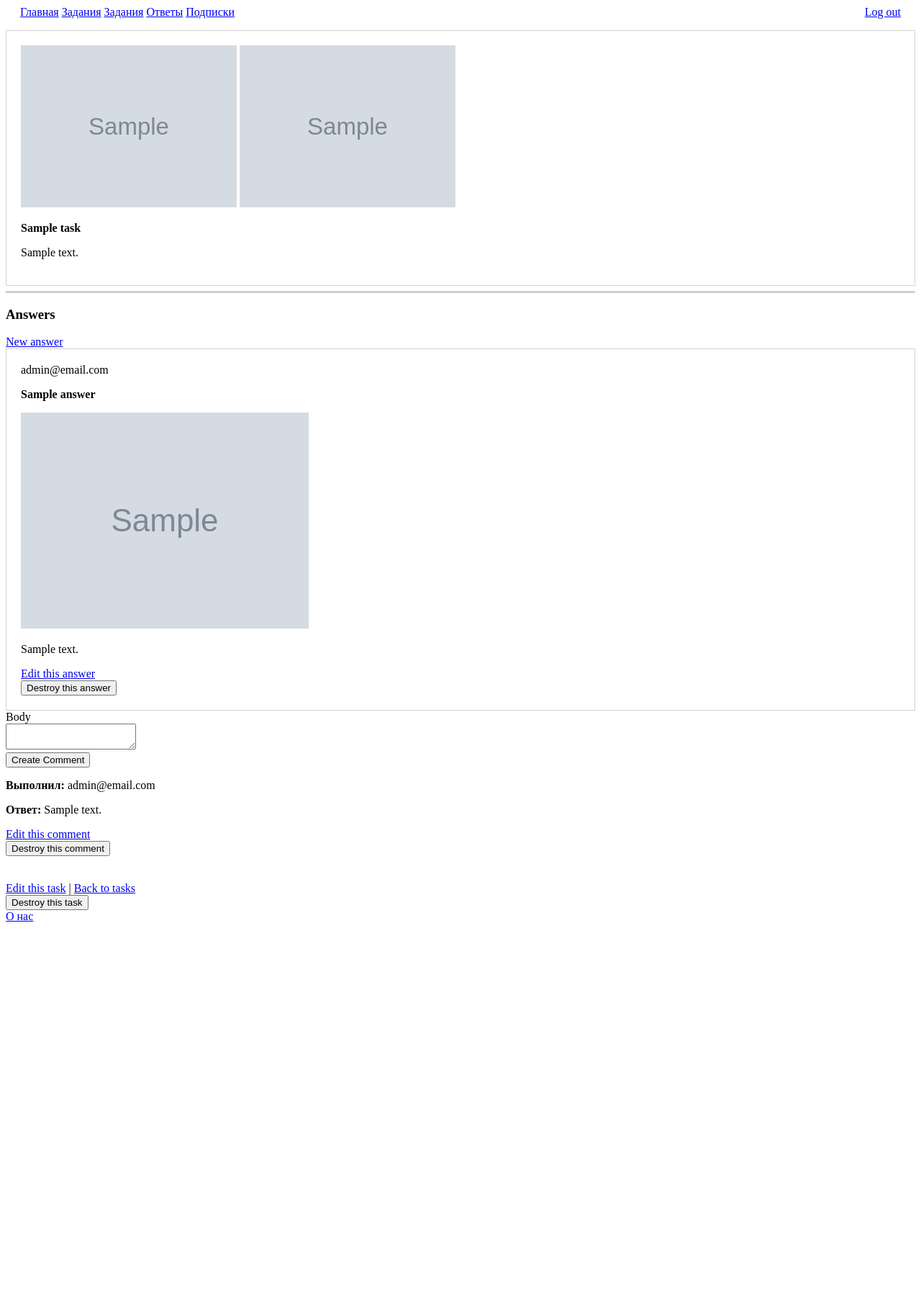
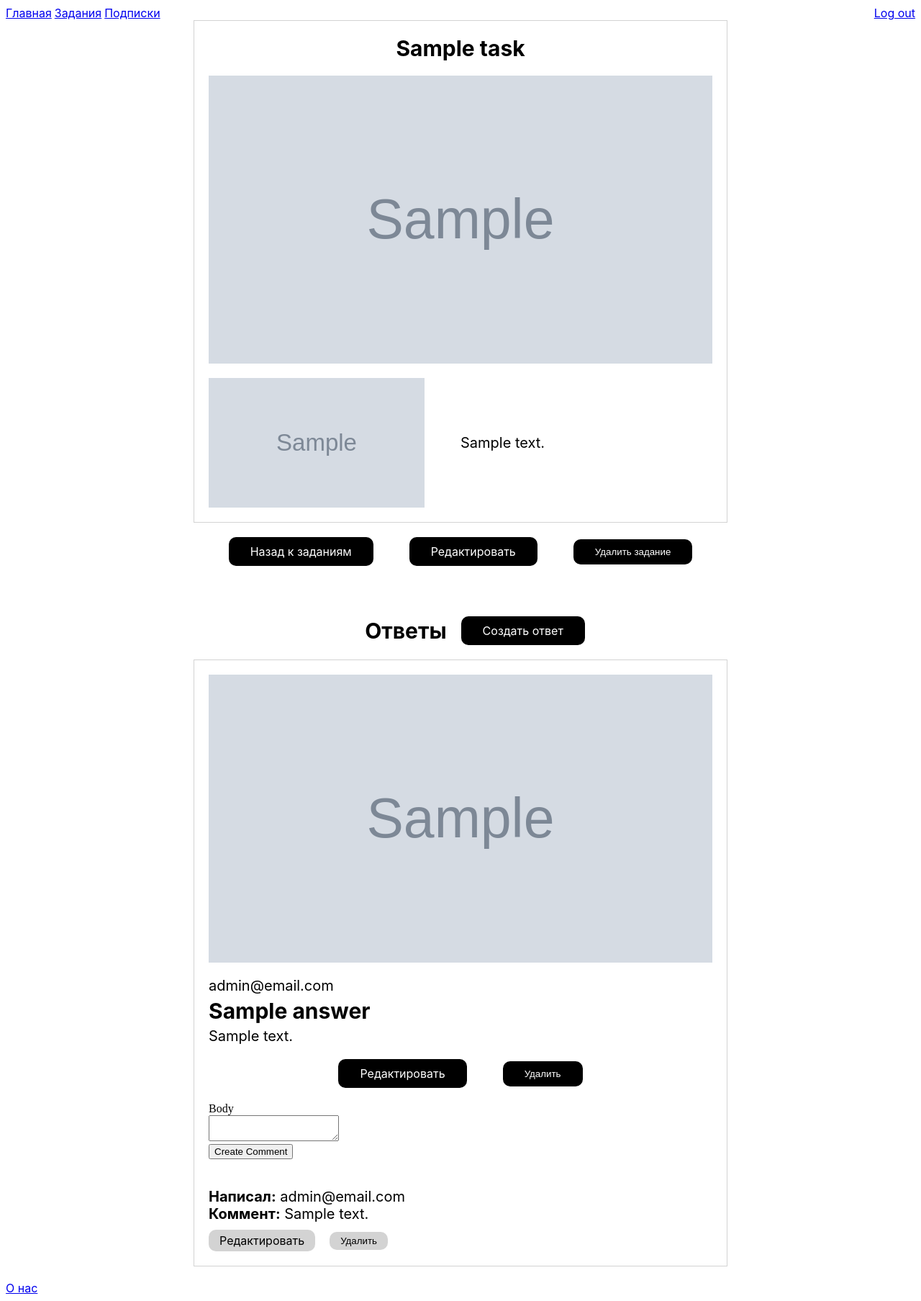
Before and after one commit to HSEADC/B21DZ09-L3-Project-04, a Rails app: page /admin/tasks/1 in a window 1280 px wide. Shown: the whole page at 72% size. Before the commit the page ends 1290 px from the top, so only its background shows below. Run offline with Rails 7, Linux system fonts and the light colour scheme; a user stored in the database is signed in; tables that the repository leaves empty hold one stand-in row (values such as "Sample post"); parts of the project's set-up code (start-up, migrations or seed data) failed here and were passed over; some libraries are stand-ins or nearby versions; some web fonts are replaced.

Commit message:
Layout styles

```diff
--- a/app/assets/stylesheets/basic.css
+++ b/app/assets/stylesheets/basic.css
@@ -1,5 +1,78 @@
 nav {
   display: flex;
   justify-content: space-between;
-  padding: 0 20px;
+  align-items: center;
+  padding: 0 20;
+  max-width: 1440px;
 }
+
+p,
+h3,
+a {
+  font-family: "SF Pro Display";
+}
+
+h1,
+h2 {
+  font-family: "Helsa Display";
+  font-weight: 400;
+}
+
+p {
+  font-size: 20px;
+  margin: 0;
+}
+
+h3 {
+  font-size: 30px;
+  margin: 0;
+}
+
+.container {
+  display: flex;
+  flex-direction: column;
+  align-items: center;
+  justify-content: center;
+}
+
+.title {
+  display: flex;
+  flex-direction: column;
+  align-items: center;
+  justify-content: center;
+  gap: 10px;
+  margin-bottom: 30px;
+}
+
+.title h1 {
+  font-size: 50px;
+  margin: 0;
+}
+
+.button {
+  padding: 10px 30px;
+  border: none;
+  border-radius: 10px;
+  text-decoration: none;
+  color: white;
+  background: black;
+  cursor: pointer;
+}
+
+.button:hover {
+  background: #343434;
+}
+
+.smallButton {
+  padding: 5px 15px;
+  border: none;
+  border-radius: 10px;
+  text-decoration: none;
+  color: black;
+  background: lightgrey;
+  cursor: pointer;
+}
+
+.smallButton:hover {
+  background: #ababab;
+}
--- /dev/null
+++ b/app/assets/stylesheets/fonts.css
@@ -0,0 +1,9 @@
+@font-face {
+  font-family: "Helsa Display";
+  src: url("/assets/HelsaDisplay-Regular.otf") format("opentype");
+}
+
+@font-face {
+  font-family: "SF Pro Display";
+  src: url("/assets/SF-Pro-Display-Regular.otf") format("opentype");
+}
--- a/app/assets/stylesheets/tasks.css
+++ b/app/assets/stylesheets/tasks.css
@@ -1,8 +1,86 @@
+#tasks,
+.editContainre,
+.answerContainer {
+  max-width: 1000px;
+}
+
 .taskCard,
 .answerCard {
-  display: block;
+  display: flex;
+  flex-direction: column;
+  align-items: center;
+  gap: 20px;
   padding: 20px;
+  margin-bottom: 20px;
   border: 1px solid lightgrey;
   text-decoration: none;
   color: black;
 }
+
+.ref-container {
+  width: 700px;
+  display: flex;
+  flex-direction: row;
+  justify-content: space-between;
+  align-items: center;
+}
+
+.ref-container p {
+  width: 50%;
+}
+
+.firstImg,
+.answerImg {
+  width: 700px;
+  height: 400px;
+}
+
+.refImg {
+  width: 300px;
+  height: 180px;
+}
+
+.answerCreate {
+  width: 100%;
+  display: flex;
+  flex-direction: row;
+  align-items: center;
+  justify-content: center;
+  gap: 20px;
+  margin-top: 50px;
+  padding: 20px;
+}
+
+.answerBody {
+  width: 700px;
+  display: flex;
+  flex-direction: column;
+  gap: 5px;
+}
+
+.editButtons {
+  display: flex;
+  flex-direction: row;
+  gap: 50px;
+  align-items: center;
+  justify-content: center;
+}
+
+.commentsContainer {
+  width: 700px;
+  display: flex;
+  flex-direction: column;
+  gap: 40px;
+}
+
+.commentBody {
+  max-width: 500px;
+}
+
+.smallButtonsContainer {
+  display: flex;
+  flex-direction: row;
+  align-items: center;
+  gap: 20px;
+  margin-top: 10px;
+}
--- a/app/controllers/admin/comments_controller.rb
+++ b/app/controllers/admin/comments_controller.rb
@@ -15,6 +15,7 @@ class Admin::CommentsController < ApplicationController
   # GET /comments/new
   def new
     # @answer = Answer.find(params[:answer_id])
+    @task = Task.find(params[:task_id])
     @comment = Comment.new
   end
 
--- a/app/views/admin/answers/_answer.html.erb
+++ b/app/views/admin/answers/_answer.html.erb
@@ -1,27 +1,28 @@
 <div id="<%= dom_id answer %>">
   <div class="answerCard">
-    <%= answer.user.email %>
-    <%#= image_tag answer.avatar.url, width: 50 %>
+    <%= image_tag answer.answer_image.url,  class: "answerImg" if answer.answer_image.url %>
 
-    <p>
-     <strong><%= answer.name %></strong>
-    </p>
+    <div class="answerBody">
+      <p>  <%= answer.user.email %> </p>
+      <h3>
+      <%= answer.name %>
+      </h3>
 
-    <%= image_tag answer.answer_image.url, width: 400 if answer.answer_image.url %>
-
-    <p>
-      <%= answer.description %>
-    </p>
+      <p>
+        <%= answer.description %>
+      </p>
+    </div>
 
     <% if can? :manage, answer %>
-      <div>
-        <%= link_to "Edit this answer", edit_admin_answer_path(answer) %>
-        <%= button_to "Destroy this answer", [:admin, answer], method: :delete %>
+      <div class="editButtons">
+        <%= link_to "Редактировать", edit_admin_answer_path(answer), class:"button" %>
+        <%= button_to "Удалить", [:admin, answer], method: :delete, class:"button" %>
       </div>
     <% end %>
 
+    <div class="commentsContainer">
+      <%= render 'admin/comments/form', task: @task, answer: answer, comment: Comment.new %>
+      <%= render answer.comments, answer: answer, task: @task %>
+    </div>
   </div>
 </div>
-
-<%= render 'admin/comments/form', task: @task, answer: answer, comment: Comment.new %>
-<%= render answer.comments, answer: answer, task: @task %>
--- a/app/views/admin/comments/_comment.html.erb
+++ b/app/views/admin/comments/_comment.html.erb
@@ -1,18 +1,20 @@
 <div id="<%= dom_id comment %>">
+	<div class="commentBody">
 		<p>
-	<b>Выполнил:</b>
+			<b>Написал:</b>
 			<%= comment.user.email %>
-	<%#= comment.user.email %>
 		</p>
 
 		<p>
-	<b>Ответ:</b>
+			<b>Коммент:</b>
 			<%= comment.body %>
 		</p>
 
-
+		<div class="smallButtonsContainer">
 		<% if can? :manage, comment %>
-	 <%= link_to "Edit this comment", edit_admin_task_answer_comment_path(task, answer, comment) %>
-	 <%= button_to "Destroy this comment", [:admin, task, answer, comment], method: :delete %>
+			 <%= link_to "Редактировать", edit_admin_task_answer_comment_path(task, answer, comment), class: "smallButton" %>
+			 <%= button_to "Удалить", [:admin, task, answer, comment], method: :delete, class: "smallButton"  %>
 		 <% end %>
 		 </div>
+	</div>
+</div>
--- a/app/views/admin/comments/index.html.erb
+++ b/app/views/admin/comments/index.html.erb
@@ -2,7 +2,7 @@
 
 <h1>Comments</h1>
 
-<%= link_to "New comment", new_admin_comment_path %>
+<%= link_to "New comment", new_admin_task_answer_comment_path %>
 
 <div id="comments">
   <% @comments.each do |comment| %>
--- a/app/views/admin/comments/new.html.erb
+++ b/app/views/admin/comments/new.html.erb
@@ -7,5 +7,5 @@
 <br>
 
 <div>
-  <%= link_to "Back to comments", comments_path %>
+  <%= link_to "Back to comments", comments_path, class: "smallButton" %>
 </div>
--- a/app/views/admin/comments/show.html.erb
+++ b/app/views/admin/comments/show.html.erb
@@ -5,9 +5,9 @@
 <div>
 
   <% if can? :manage, @comment %>
-  <%= link_to "Edit this comment", edit_comment_path(@comment) %> |
+  <%= link_to "Edit this comment", edit_comment_path(@comment), class: "smallButton" %> |
   <%= link_to "Back to comments", comments_path %>
 
-  <%= button_to "Destroy this comment", @comment, method: :delete %>
+  <%= button_to "Destroy this comment", @comment, method: :delete, class: "smallButton" %>
   <% end%>
 </div>
--- a/app/views/admin/tasks/_task.html.erb
+++ b/app/views/admin/tasks/_task.html.erb
@@ -1,15 +1,17 @@
 <div id="<%= dom_id task %>">
   <div class="taskCard">
-    <%= image_tag task.first_answer_image.url, width: 300 if task.first_answer_image.url %>
-    <%= image_tag task.ref_image.url, width: 300 if task.ref_image.url %>
+    <h3>
+    <%= task.name %>
+    </h3>
 
-    <p>
-      <strong><%= task.name %></strong>
-    </p>
+    <%= image_tag task.first_answer_image.url, class: "firstImg" if task.first_answer_image.url %>
 
-    <p>
-      <%= task.description %>
-    </p>
+    <div class="ref-container">
+      <%= image_tag task.ref_image.url, class: "refImg" if task.ref_image.url %>
+      <p>
+        <%= task.description %>
+      </p>
+    </div>
 
   </div>
 </div>
--- a/app/views/admin/tasks/show.html.erb
+++ b/app/views/admin/tasks/show.html.erb
@@ -1,22 +1,21 @@
+<section class="container">
 <p style="color: green"><%= notice %></p>
 
 <%= render @task %>
 
-<hr>
-<h3>Answers</h3>
+<div class="editButtons">
+  <%= link_to "Назад к заданиям", admin_tasks_path, class:"button" %>
+  <%= link_to "Редактировать", edit_admin_task_path(@task), class:"button" %>
+  <%= button_to "Удалить задание",[:admin, @task], method: :delete, class:"button" %>
+</div>
 
-<%= link_to "New answer", new_admin_task_answer_path(@task) %>
+ <div class="answerContainer">
+   <div class="answerCreate">
+     <h3>Ответы</h3>
+     <%= link_to "Создать ответ", new_admin_task_answer_path(@task), class: "button"%>
+   </div>
 
-<%= render @task.answers, task: @task %>
-<%#= render @answer.comments, answer: @answer %>
-
-<br>
-<br>
-
-
-  <div>
-    <%= link_to "Edit this task", edit_admin_task_path(@task) %> |
-    <%= link_to "Back to tasks", admin_tasks_path %>
-
-    <%= button_to "Destroy this task",[:admin, @task], method: :delete %>
-  </div>
+   <%= render @task.answers, task: @task %>
+   <%#= render @answer.comments, answer: @answer %>
+ </div>
+</section>
--- a/app/views/application/_menubar.html.erb
+++ b/app/views/application/_menubar.html.erb
@@ -1,11 +1,9 @@
 <nav>
   <div>
     <%= link_to "Главная", welcome_path %>
-    <%= link_to "Задания", admin_tasks_path %>
 
     <% if user_signed_in? && current_user.admin == true %>
       <%= link_to "Задания", admin_tasks_url %>
-      <%= link_to "Ответы", admin_answers_url %>
       <%= link_to "Подписки", admin_subscriptions_url %>
     <% end%>
   </div>
```
Also changed, not shown: app/views/admin/answers/index.html.erb (+7 -4 lines), app/views/admin/tasks/index.html.erb (+6 -3 lines), app/assets/fonts/HelsaDisplay-Regular.otf (added), 1 other file. Lines whose indentation alone changed are shown as unchanged.
